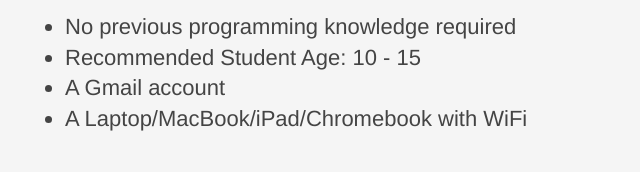
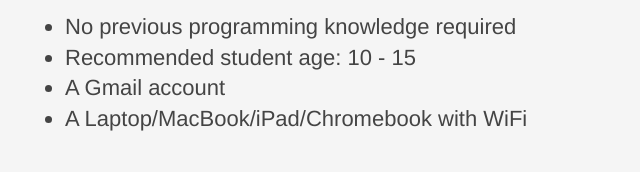
Before and after one commit to gelileo/cs_introduction_101, a plain HTML site: page index.html in a window 1280 px wide. Shown: the part 1130-1302 px from the top of the page, 180-820 px from the left. Drawn offline with Linux system fonts and the light colour scheme.

Commit message:
Update index.html

```diff
--- a/index.html
+++ b/index.html
@@ -5,7 +5,7 @@
   <meta charset="UTF-8">
   <meta name="viewport" content="width=device-width; initial-scale=1.0; maximum-scale=1.0;">
   <link rel="stylesheet" href="main.css">
-  <title>HTML Portfolio</title>
+  <title>Little Star Programming 101</title>
 </head>
 
 <body>
@@ -51,7 +51,7 @@
       <h3>Prerequisites</h3>
       <ul>
         <li>No previous programming knowledge required</li>
-        <li>Recommended Student Age: 10  - 15</li>
+        <li>Recommended student age: 10 - 15</li>
         <li>A Gmail account</li>
         <li>A Laptop/MacBook/iPad/Chromebook with WiFi</li>
       </ul>
```
